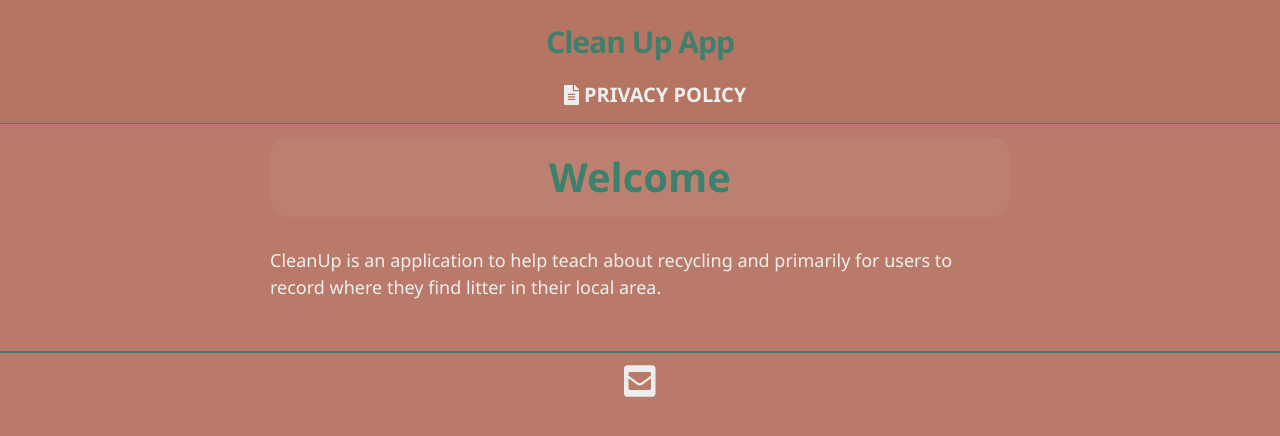
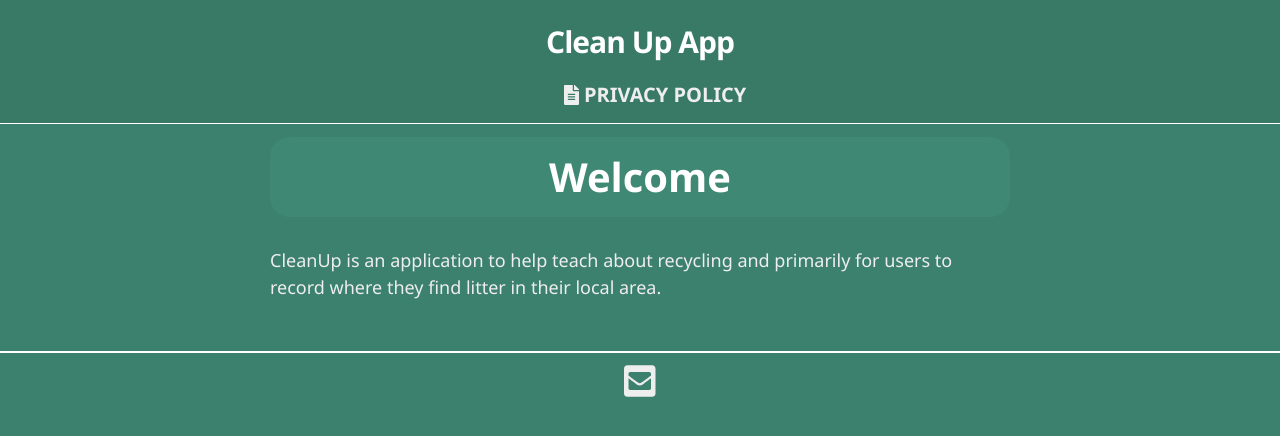
Before and after one commit to zar67/SOWA-Project, a Jekyll site: the page built from docs/index.html, in a window 1280 px wide. Shown: the top 436 px of the page. Built offline with Jekyll 4.4.1, drawn with Linux system fonts in a browser that asks for light colours; nearby versions of some CDN libraries.

Commit message:
Colour update

```diff
--- a/docs/_scss/main.scss
+++ b/docs/_scss/main.scss
@@ -11,10 +11,10 @@ $base-line-height: 1.5;
 $spacing-unit:     30px;
 
 $text-color:       #eeeeee;
-$background-color: #b97a69;
+$background-color: #3C816D;
 $background-lighter: lighten($background-color, 2);
 $background-darker: darken($background-color, 2);
-$brand-color:      #3C816D;
+$brand-color:      #fff;
 
 $grey-color:       #fff;
 $grey-color-light: lighten($grey-color, 40%);
--- a/docs/css/main.css
+++ b/docs/css/main.css
@@ -13,7 +13,7 @@ dl, dd, ol, ul, figure {
 body {
   font: 400 18px/1.5 "Segoe UI", Tahoma, Geneva, Verdana, sans-serif;
   color: #eeeeee;
-  background-color: #b97a69;
+  background-color: #3C816D;
   -webkit-text-size-adjust: 100%;
   -webkit-font-feature-settings: "kern" 1;
   -moz-font-feature-settings: "kern" 1;
@@ -62,7 +62,7 @@ li > ol {
 h1, h2, h3, h4, h5, h6 {
   margin-top: 12px;
   font-weight: 400;
-  color: #3C816D;
+  color: #fff;
   font-weight: bold; }
 
 /**
@@ -72,7 +72,7 @@ a {
   color: #eeeeee;
   text-decoration: none; }
   a:hover {
-    color: #3C816D;
+    color: #fff;
     transition: all 0.5s ease-out; }
 
 /**
@@ -94,7 +94,7 @@ blockquote {
 pre,
 code {
   font-size: 15px;
-  border: 2px solid #3C816D;
+  border: 2px solid #fff;
   border-radius: 10px; }
 
 code {
@@ -148,11 +148,11 @@ pre {
  * Site header
  */
 .site-header {
-  border-top: 5px solid #b67462;
-  border-bottom: 1px solid #3C816D;
+  border-top: 5px solid #397a67;
+  border-bottom: 1px solid #fff;
   min-height: 56px;
   width: 100%;
-  background-color: #b67462;
+  background-color: #397a67;
   position: fixed;
   z-index: 99999; }
   @media screen and (max-width: 650px) {
@@ -180,7 +180,7 @@ pre {
   font-weight: bold;
   font-size: 30px;
   padding: 0 20px;
-  color: #3C816D;
+  color: #fff;
   text-align: center;
   line-height: 50px;
   letter-spacing: -1px;
@@ -200,7 +200,7 @@ pre {
     line-height: 1.5;
     text-transform: uppercase; }
     .site-nav .page-link:hover {
-      color: #3C816D;
+      color: #fff;
       transition: all 0.5s ease-out; }
 
 @media screen and (max-width: 650px) {
@@ -210,8 +210,8 @@ pre {
 .sub-nav .sub-nav-content {
   display: none;
   position: absolute;
-  background: #b97a69;
-  border: 2px solid #3C816D;
+  background: #3C816D;
+  border: 2px solid #fff;
   border-radius: 5px;
   z-index: 1;
   padding: 5px; }
@@ -223,7 +223,7 @@ pre {
   font-size: 20px;
   line-height: 1.5; }
   .sub-nav .sub-page-link:hover {
-    color: #3C816D;
+    color: #fff;
     transition: all 0.5s ease-out; }
 
 .sub-nav:hover .sub-nav-content {
@@ -241,7 +241,7 @@ pre {
 .site-footer {
   text-align: center;
   padding: 10px 0;
-  border-top: 2px solid #3C816D; }
+  border-top: 2px solid #fff; }
 
 /**
  * Page content
@@ -256,7 +256,7 @@ pre {
   padding: 20px 0;
   padding-top: 125px; }
   .page-content h3 {
-    color: #3C816D;
+    color: #fff;
     font-weight: bold; }
   .page-content .iframe-container {
     position: relative;
@@ -282,8 +282,8 @@ pre {
   font-weight: bold;
   padding: 10px;
   margin-top: 25px;
-  color: #3C816D;
-  background: #bc8070;
+  color: #fff;
+  background: #3f8873;
   border-radius: 20px;
   text-align: center;
   font-size: 40px; }
@@ -302,7 +302,7 @@ pre {
   list-style: none; }
   .post-list > li {
     margin-bottom: 10px;
-    border-bottom: 2px solid #bc8070; }
+    border-bottom: 2px solid #3f8873; }
 
 .blog-list {
   margin-left: 0;
@@ -310,14 +310,14 @@ pre {
   .blog-list > li {
     padding-bottom: 10px;
     margin-bottom: 10px;
-    border-bottom: 2px solid #bc8070; }
+    border-bottom: 2px solid #3f8873; }
     .blog-list > li img {
       width: 30%; }
 
 .post-meta {
   font-size: 18px;
   text-align: center;
-  color: #3C816D;
+  color: #fff;
   margin-bottom: 0; }
 
 .post-link {
@@ -328,7 +328,7 @@ pre {
 
 .post-date {
   font-size: 18px;
-  color: #bc8070;
+  color: #3f8873;
   font-weight: bold; }
 
 .post-abstract {
@@ -350,14 +350,14 @@ pre {
       opacity: 1; }
     .games .games-list .games-container:hover .games-image {
       opacity: 0.3;
-      border-color: #3C816D;
-      background-color: #3C816D;
+      border-color: #fff;
+      background-color: #fff;
       transition: .5s ease; }
   .games .games-list .games-image {
     height: 100%;
     width: 100%;
-    background-color: #bc8070;
-    border: 4px solid #bc8070;
+    background-color: #3f8873;
+    border: 4px solid #3f8873;
     border-radius: 20px; }
   .games .games-list .games-link {
     display: block;
@@ -408,12 +408,12 @@ pre {
   padding: 3px 8px;
   margin: 3px 0;
   border-radius: 5px;
-  background: #b67462; }
+  background: #397a67; }
 
 .games-heading {
   height: 100%;
   width: 100%;
-  color: #3C816D;
+  color: #fff;
   border-radius: 20px;
   text-align: center;
   font-size: 10px;
@@ -430,8 +430,8 @@ pre {
   font-weight: bold;
   padding: 10px;
   margin-bottom: 20px;
-  color: #3C816D;
-  background: #bc8070;
+  color: #fff;
+  background: #3f8873;
   border-radius: 20px;
   text-transform: capitalize;
   text-align: center;
@@ -492,7 +492,7 @@ pre {
   .post-content img {
     border-radius: 20px;
     margin-bottom: 10px;
-    border: 5px solid #bc8070;
+    border: 5px solid #3f8873;
     display: block;
     margin: 5px auto;
     width: 60%; }
```
